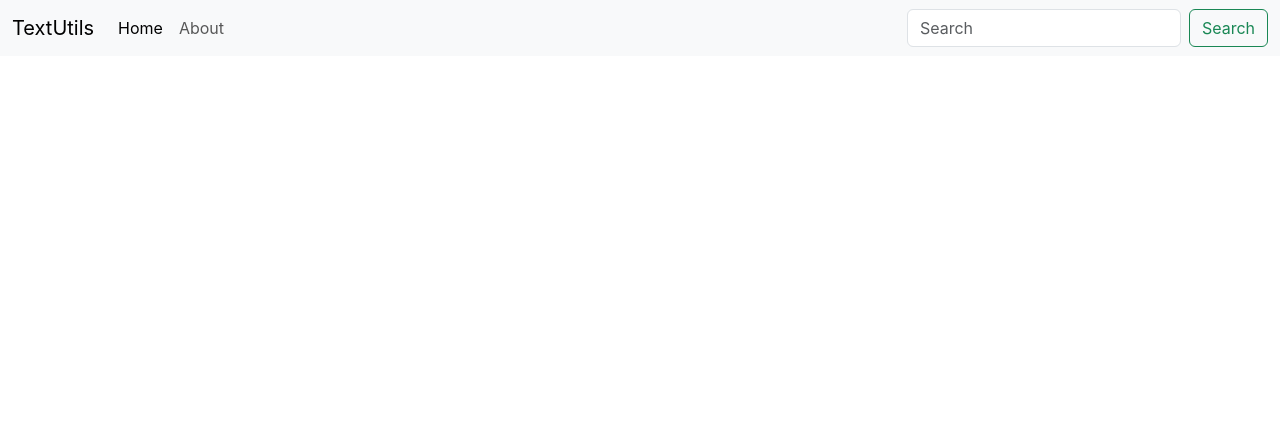
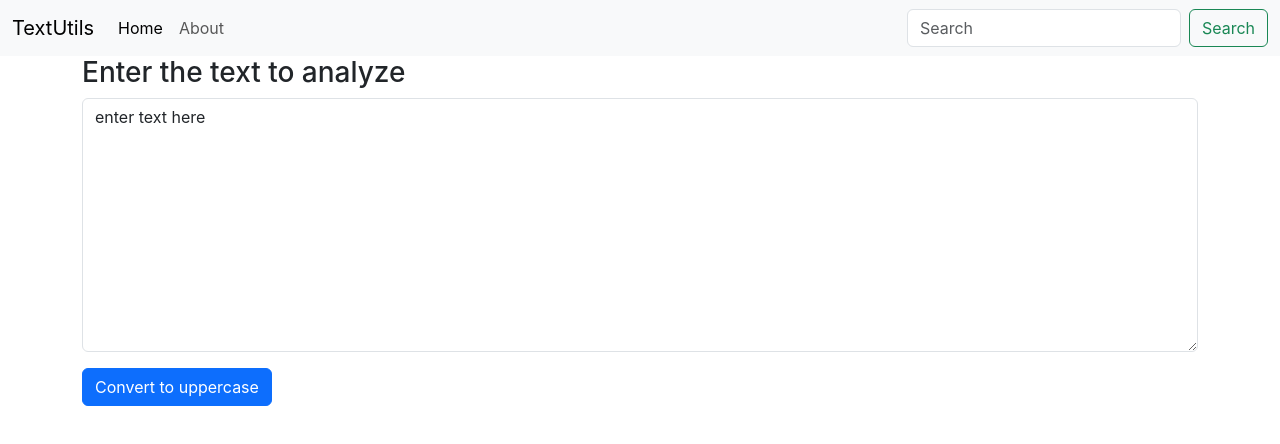
Before and after one commit to Amruth-111/react_js, a React (Create React App) app: page / in a window 1280 px wide. Shown: the top 444 px of the page. Built offline with nearby package versions, Linux system fonts and the light colour scheme.

Commit message:
intoduction to state

```diff
--- a/src/App.js
+++ b/src/App.js
@@ -1,13 +1,13 @@
 
 import './App.css';
 import Navbar from './components/Navbar';
+import TextForm from './components/TextForm';
 
-let content="Legendary Amruth"
 function App() {
   return (
     <>
     <Navbar title="TextUtils" about="About"></Navbar>
-    {/* <Navbar></Navbar> */}
+    <TextForm title="Enter the text to analyze"></TextForm>
     </>
   );
 }
--- /dev/null
+++ b/src/components/TextForm.js
@@ -0,0 +1,28 @@
+import React, {useState} from 'react'
+
+
+export default function(props) {
+    const [text,setText]=useState('enter text here')
+    console.log(text)
+
+    function onUpClick(){
+        let upperCase=text.toUpperCase()
+        setText(upperCase)
+
+    }
+    function onOnchange(e){
+        setText(e.target.value)
+    }
+
+  return (
+    <div className="container" >
+        <div>
+            <h3>{props.title}</h3>
+            <div className="mb-3">
+                <textarea className="form-control" value={text} onChange={onOnchange} id="formText" rows="10"></textarea>
+            </div>
+            <button className="btn btn-primary" onClick={onUpClick}>Convert to uppercase</button>
+        </div>
+    </div>
+  )
+}
```
